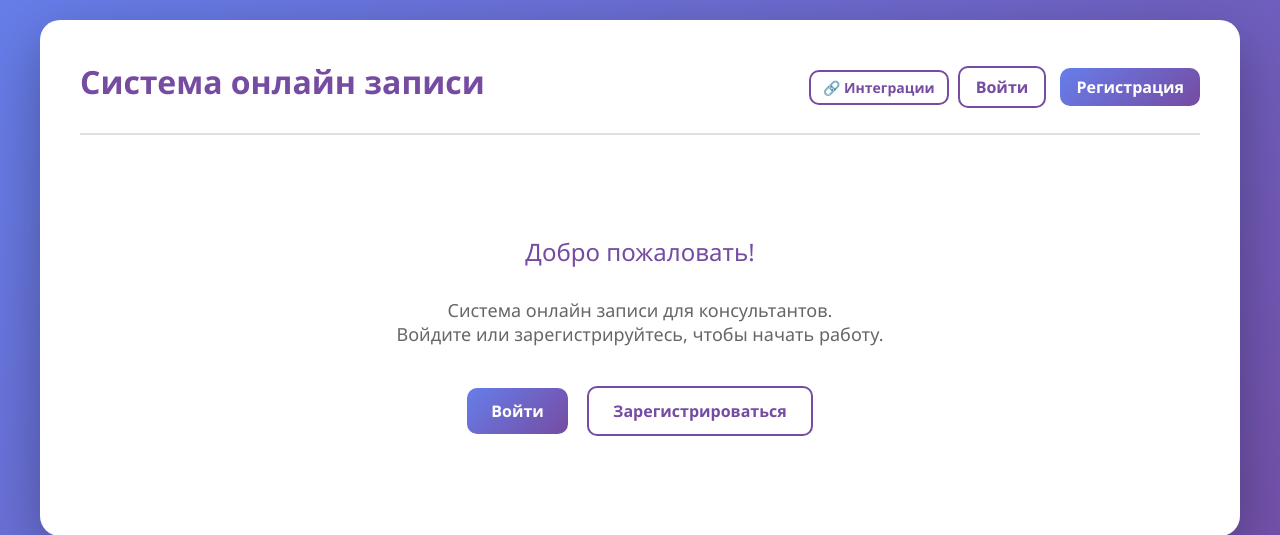
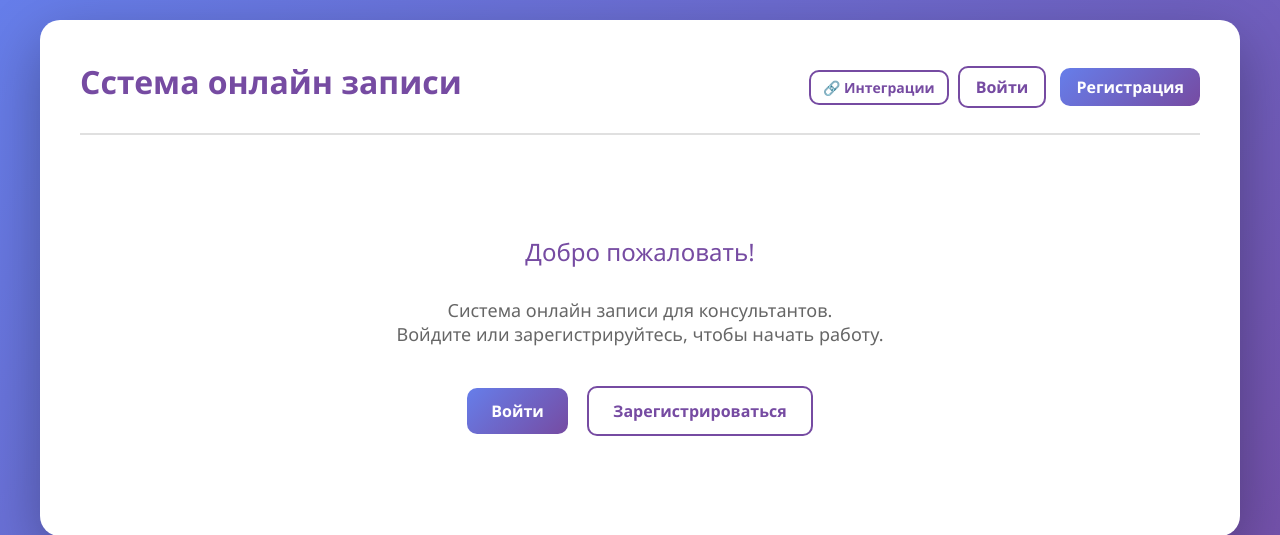
Before and after one commit to Kok321416/Apoinment_sistem_with_Anatoli, a Django app: page / in a window 1280 px wide. Shown: the top 535 px of the page. Run offline with Django 5.2, Linux system fonts and the light colour scheme.

Commit message:
Верстка сайта. Главная

```diff
--- a/appoinment_sistem/consultant_menu/templates/consultant_menu/home.html
+++ b/appoinment_sistem/consultant_menu/templates/consultant_menu/home.html
@@ -10,7 +10,7 @@
 <body>
     <div class="container">
         <div class="nav-header">
-            <h1>Система онлайн записи</h1>
+            <h1>Сстема онлайн записи</h1>
             <div class="user-info">
                 {% if user.is_authenticated %}
                     <span>{{ user.email }}</span> |
```
